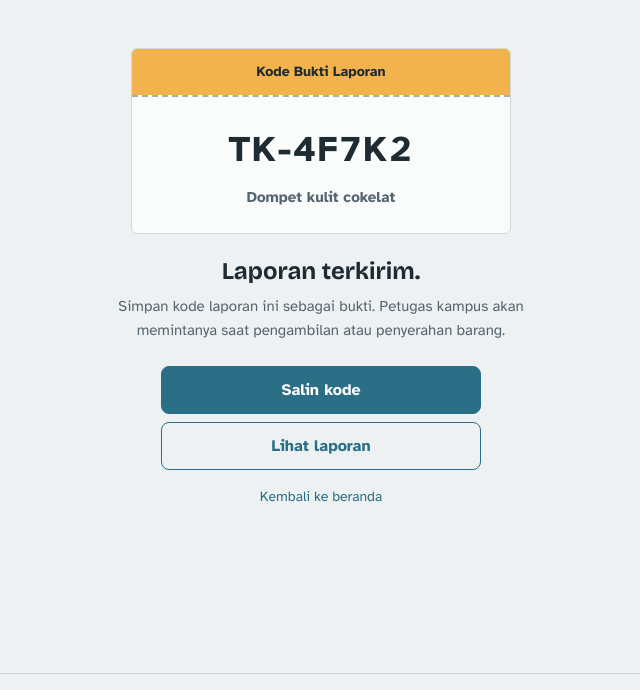
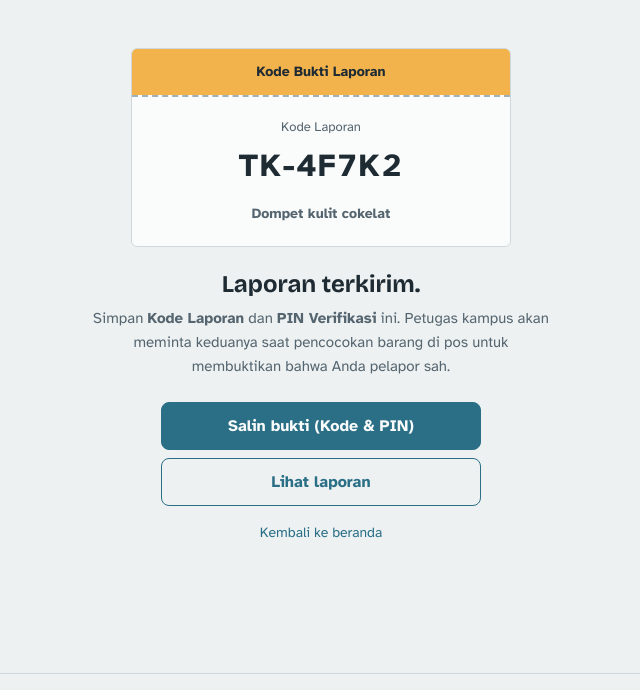
Before and after one commit to akbar450/TemuKembali, a Laravel app: page /laporan/TK-4F7K2/sukses in a window 1280 px wide. Shown: the part 56-746 px from the top of the page, without its empty margins (319-959 px from the left). Run offline with Laravel 12, Linux system fonts and the light colour scheme; data comes from the database, SQL or seed files in the repository.

Commit message:
fix(security): perbaikan anti-klaim palsu (PIN verifikasi & ciri rahasia), rate limit login admin, dan security headers

```diff
--- a/app/Http/Controllers/Admin/ReportController.php
+++ b/app/Http/Controllers/Admin/ReportController.php
@@ -105,6 +105,7 @@ class ReportController extends Controller
             'item_name' => ['required', 'string', 'min:3', 'max:100'],
             'category_id' => ['required', 'exists:categories,id'],
             'description' => ['required', 'string', 'min:10'],
+            'secret_note' => ['nullable', 'string', 'max:500'],
             'location' => ['required', 'string', 'max:255'],
             'event_date' => ['required', 'date', 'before_or_equal:today'],
             'reporter_name' => ['required', 'string', 'max:100'],
--- a/app/Http/Controllers/ReportController.php
+++ b/app/Http/Controllers/ReportController.php
@@ -90,6 +90,7 @@ class ReportController extends Controller
             'item_name' => ['required', 'string', 'min:3', 'max:100'],
             'category_id' => ['required', 'exists:categories,id'],
             'description' => ['required', 'string', 'min:10'],
+            'secret_note' => ['nullable', 'string', 'max:500'],
             'location' => ['required', 'string', 'max:255'],
             'event_date' => ['required', 'date', 'before_or_equal:today'],
             'reporter_name' => ['required', 'string', 'max:100'],
@@ -104,6 +105,7 @@ class ReportController extends Controller
             'category_id.exists' => 'Kategori yang dipilih tidak terdaftar.',
             'description.required' => 'Ciri-ciri barang harus diisi.',
             'description.min' => 'Ciri-ciri barang minimal 10 karakter.',
+            'secret_note.max' => 'Ciri khusus rahasia maksimal 500 karakter.',
             'location.required' => 'Lokasi kejadian atau temuan harus diisi.',
             'event_date.required' => 'Tanggal kejadian harus diisi.',
             'event_date.before_or_equal' => 'Tanggal tidak boleh setelah hari ini. Pilih hari ini atau sebelumnya.',
@@ -113,14 +115,17 @@ class ReportController extends Controller
 
         $status = $validated['type'] === 'lost' ? 'hilang' : 'ditemukan';
         $code = Report::generateUniqueCode();
+        $claimPin = Report::generateClaimPin();
 
         $report = Report::create([
             'code' => $code,
+            'claim_pin' => $claimPin,
             'type' => $validated['type'],
             'status' => $status,
             'item_name' => $validated['item_name'],
             'category_id' => $validated['category_id'],
             'description' => $validated['description'],
+            'secret_note' => $validated['secret_note'] ?? null,
             'location' => $validated['location'],
             'event_date' => $validated['event_date'],
             'reporter_name' => $validated['reporter_name'],
--- /dev/null
+++ b/app/Http/Middleware/SecurityHeaders.php
@@ -0,0 +1,25 @@
+<?php
+
+namespace App\Http\Middleware;
+
+use Closure;
+use Illuminate\Http\Request;
+use Symfony\Component\HttpFoundation\Response;
+
+class SecurityHeaders
+{
+    /**
+     * Handle an incoming request and attach HTTP security headers.
+     */
+    public function handle(Request $request, Closure $next): Response
+    {
+        $response = $next($request);
+
+        $response->headers->set('X-Frame-Options', 'SAMEORIGIN');
+        $response->headers->set('X-Content-Type-Options', 'nosniff');
+        $response->headers->set('Referrer-Policy', 'strict-origin-when-cross-origin');
+        $response->headers->set('Permissions-Policy', 'camera=(), microphone=(), geolocation=()');
+
+        return $response;
+    }
+}
--- a/app/Models/Report.php
+++ b/app/Models/Report.php
@@ -10,11 +10,13 @@ class Report extends Model
 {
     protected $fillable = [
         'code',
+        'claim_pin',
         'type',
         'status',
         'item_name',
         'category_id',
         'description',
+        'secret_note',
         'location',
         'event_date',
         'reporter_name',
@@ -45,6 +47,11 @@ class Report extends Model
         return $code;
     }
 
+    public static function generateClaimPin(): string
+    {
+        return sprintf('%04d', random_int(1000, 9999));
+    }
+
     public function allowedStatusTransitions(): array
     {
         return match ($this->status) {
--- a/bootstrap/app.php
+++ b/bootstrap/app.php
@@ -12,10 +12,14 @@ return Application::configure(basePath: dirname(__DIR__))
         health: '/up',
     )
     ->withMiddleware(function (Middleware $middleware): void {
+        $middleware->trustProxies(at: '*');
+
         $middleware->redirectTo(
             guests: '/admin/login',
             users: '/admin/laporan'
         );
+
+        $middleware->append(\App\Http\Middleware\SecurityHeaders::class);
     })
     ->withExceptions(function (Exceptions $exceptions): void {
         $exceptions->shouldRenderJsonWhen(
--- a/resources/views/publik/success.blade.php
+++ b/resources/views/publik/success.blade.php
@@ -10,11 +10,20 @@
                 <div style="background: {{ $report->status === 'hilang' ? 'var(--tag-hilang)' : 'var(--tag-ditemukan)' }}; padding: 12px; font-weight: 700; font-size: 14px; color: var(--tinta);">
                     Kode Bukti Laporan
                 </div>
-                <div style="padding: 24px 16px; border-top: 2px dashed var(--garis-tegas);">
-                    <div class="kode-laporan" style="font-size: 2.25rem; font-weight: 700; color: var(--tinta); margin-bottom: 6px;">
+                <div style="padding: 20px 16px; border-top: 2px dashed var(--garis-tegas);">
+                    <div style="font-size: 13px; color: var(--tinta-redup); margin-bottom: 2px;">Kode Laporan</div>
+                    <div class="kode-laporan" style="font-size: 2rem; font-weight: 700; color: var(--tinta); margin-bottom: 12px;">
                         {{ $report->code }}
                     </div>
-                    <div style="font-size: 15px; font-weight: 600; color: var(--tinta-redup);">
+                    @if ($report->claim_pin)
+                        <div style="background: rgba(42, 111, 134, 0.08); border: 1px dashed var(--garis-tegas); border-radius: var(--r-kontrol); padding: 8px 12px; margin-bottom: 12px;">
+                            <div style="font-size: 12px; color: var(--tinta-redup);">PIN Verifikasi Rahasia (Anti Klaim Palsu)</div>
+                            <div class="kode-laporan" style="font-size: 1.5rem; font-weight: 700; color: var(--biru);">
+                                {{ $report->claim_pin }}
+                            </div>
+                        </div>
+                    @endif
+                    <div style="font-size: 14px; font-weight: 600; color: var(--tinta-redup);">
                         {{ $report->item_name }}
                     </div>
                 </div>
@@ -22,13 +31,13 @@
         </div>
 
         <h1 style="font-size: 1.5rem; margin-bottom: 8px;">Laporan terkirim.</h1>
-        <p style="color: var(--tinta-redup); font-size: 15px; margin-bottom: 24px; max-width: 440px; margin-left: auto; margin-right: auto;">
-            Simpan kode laporan ini sebagai bukti. Petugas kampus akan memintanya saat pengambilan atau penyerahan barang.
+        <p style="color: var(--tinta-redup); font-size: 15px; margin-bottom: 24px; max-width: 460px; margin-left: auto; margin-right: auto;">
+            Simpan <strong>Kode Laporan</strong> dan <strong>PIN Verifikasi</strong> ini. Petugas kampus akan meminta keduanya saat pencocokan barang di pos untuk membuktikan bahwa Anda pelapor sah.
         </p>
 
         <div class="d-flex flex-column gap-2" style="max-width: 320px; margin-left: auto; margin-right: auto;">
-            <button type="button" class="btn btn-tk-utama" data-copy-code="{{ $report->code }}">
-                Salin kode
+            <button type="button" class="btn btn-tk-utama" data-copy-code="Kode: {{ $report->code }} | PIN: {{ $report->claim_pin }}">
+                Salin bukti (Kode & PIN)
             </button>
             <a href="{{ route('report.show', $report->code) }}" class="btn btn-tk-sekunder">
                 Lihat laporan
--- a/routes/web.php
+++ b/routes/web.php
@@ -25,7 +25,9 @@ Route::get('/laporan/{code}', [ReportController::class, 'show'])->name('report.s
 |--------------------------------------------------------------------------
 */
 Route::get('/admin/login', [AuthController::class, 'showLoginForm'])->name('admin.login');
-Route::post('/admin/login', [AuthController::class, 'login'])->name('admin.login.submit');
+Route::post('/admin/login', [AuthController::class, 'login'])
+    ->middleware('throttle:5,1') // Proteksi Brute Force: maks 5 percobaan per menit
+    ->name('admin.login.submit');
 Route::post('/admin/logout', [AuthController::class, 'logout'])->name('admin.logout');
 
 /*
```
Also changed, not shown: resources/views/admin/reports/show.blade.php (+20 -1 lines), resources/views/publik/create.blade.php (+20 -1 lines), tests/Feature/AdminTest.php (+4 -0 lines), tests/Feature/PublicReportTest.php (+5 -1 lines), database/migrations/2026_11_10_000003_add_verification_fields_to_reports_table.php (added).
